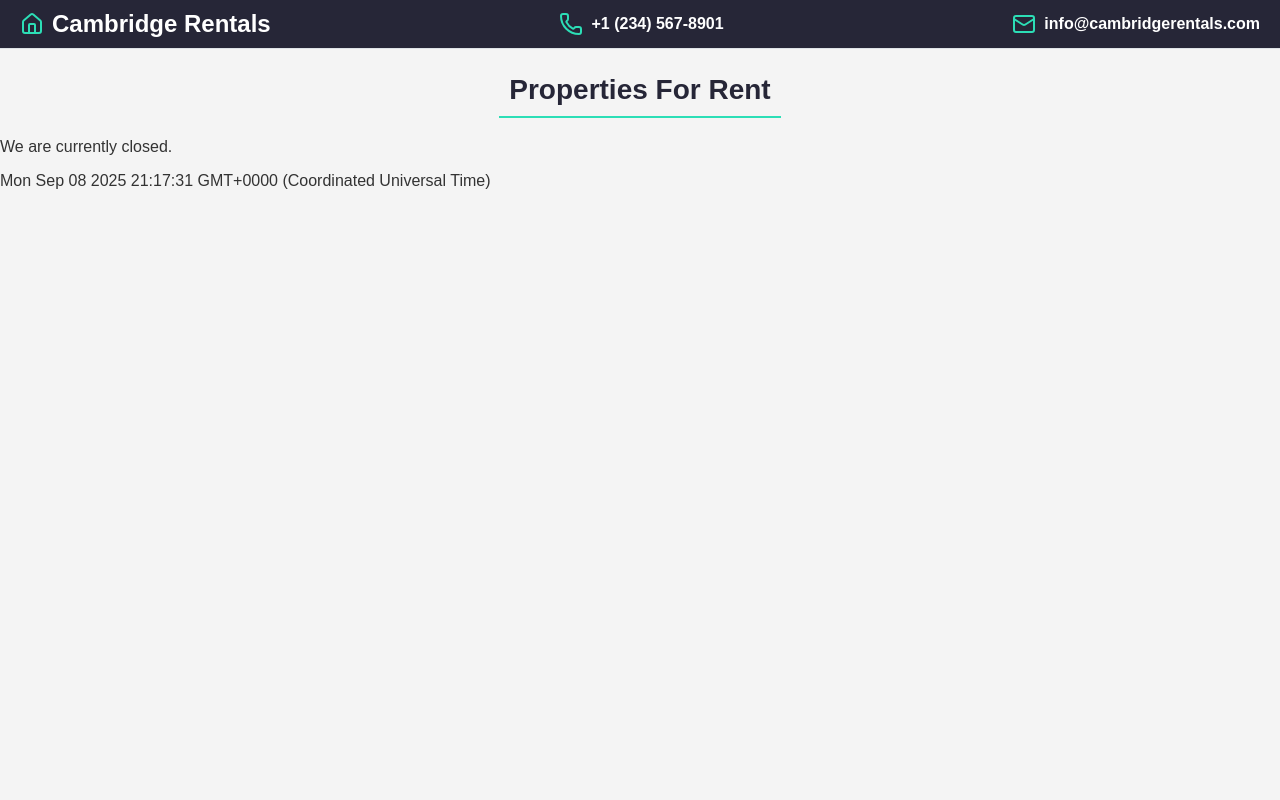
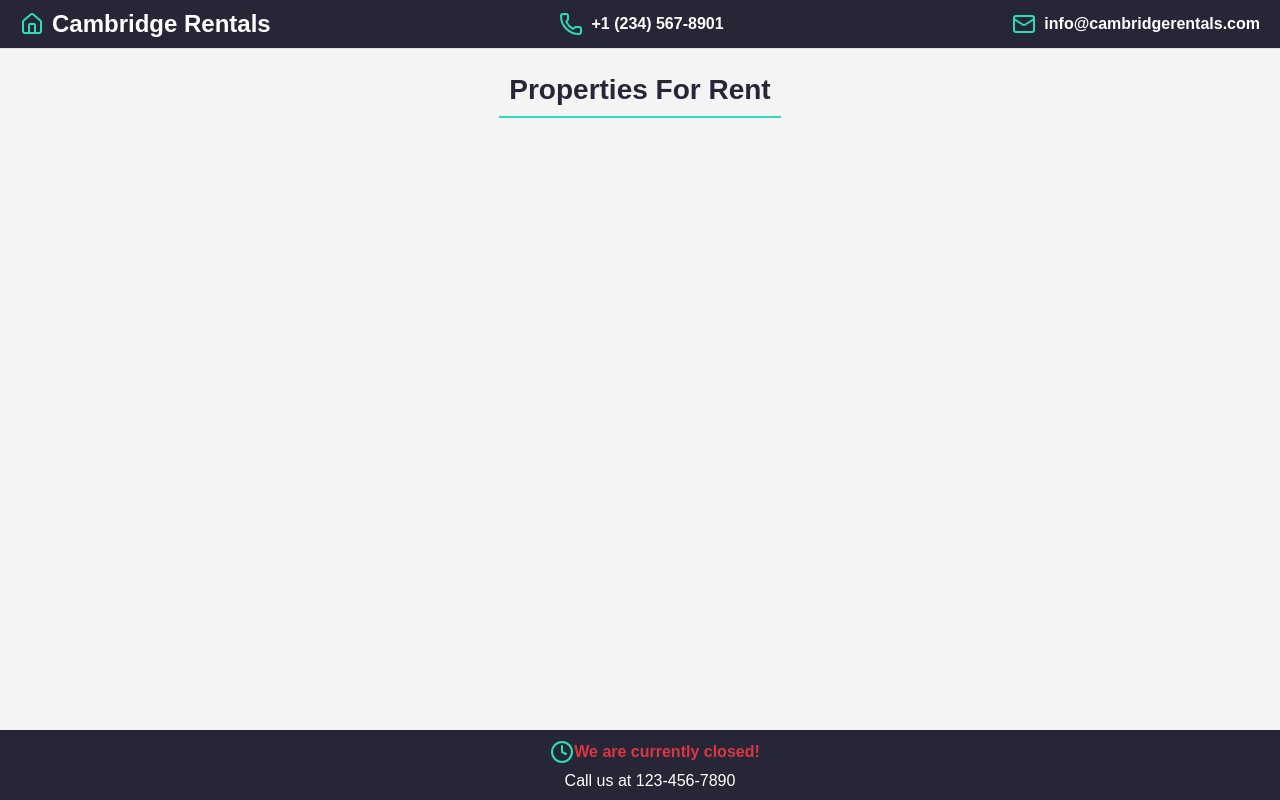
Before and after one commit to BadrAlioui/learn-react, a React (Vite) app in the folder react-project/: page / in a window 1280 px wide. Built offline with nearby package versions, Linux system fonts and the light colour scheme.

Commit message:
Added the style to the footer

```diff
--- a/react-project/src/App.jsx
+++ b/react-project/src/App.jsx
@@ -12,7 +12,7 @@ const App = () => {
         <Title />
         <PropertyList />
       </main>
-      <Footer />
+      <Footer className="footer" />
     </div>
   );
 };
--- a/react-project/src/components/Footer/Footer.css
+++ b/react-project/src/components/Footer/Footer.css
@@ -0,0 +1,39 @@
+.footer {
+  background-color: #262637;
+  color: white;
+  text-align: center;
+  padding: 0.625rem;
+  position: fixed;
+  left: 0;
+  right: 0;
+  bottom: 0;
+  z-index: 10;
+  width: 100%;
+  font-size: 1rem;
+}
+.message {
+  display: flex;
+  justify-content: center;
+  align-items: center;
+}
+
+.footer .icon {
+  margin-left: 0.625rem;
+  color: #2cdeb6;
+  transition: transform 0.3s ease;
+}
+
+.footer .status{
+
+  font-weight: bold;
+}
+
+.footer .status.open {
+  color: #28a745;
+
+}
+
+.footer .status.closed {
+  color: #dc3545;
+  font-weight: bold;
+}
--- a/react-project/src/components/Footer/Footer.jsx
+++ b/react-project/src/components/Footer/Footer.jsx
@@ -1,21 +1,47 @@
-import './Footer.css'
+import { Clock } from "lucide-react";
+import "./Footer.css";
 
+// Composant Footer affichant l'état d'ouverture selon l'heure et le jour
 const Footer = () => {
-    const openingHours = 9;
-    const closingHours = 7;
-    const now = new Date();
-    const currentHour = now.getHours();
-    const currentDay = now.getDay();
-    const isWeekDay = currentDay >= 1 && currentDay <= 6;
-    const isOpen = isWeekDay && currentHour >= openingHours && currentHour < closingHours;
-    return (
-        <footer>
+  const openingHours = 9; // Heure d'ouverture (9h)
+  const closingHours = 7; // Heure de fermeture (19h)
+  const now = new Date(); // Date et heure actuelles
+  const currentHour = now.getHours(); // Heure actuelle
+  const currentDay = now.getDay(); // Jour actuel (0 = dimanche, 6 = samedi)
+  const isWeekDay = currentDay >= 1 && currentDay <= 6; // True si jour de semaine (lundi-samedi)
+  const isOpen =
+    isWeekDay && currentHour >= openingHours && currentHour < closingHours; // True si ouvert
 
-            {currentHour < openingHours || currentHour >= closingHours ? <p>We are currently closed.</p> : <p>Welcome to our website!</p>}
-            <p>{now.toString()}</p>
+  // Élément affiché si ouvert (actuellement vide)
+  const openElement = (
+    <>
+      <div className="message">
+        <Clock className="icon" />
 
-        </footer>
-    );
-}
+        <span className="status open">We are currently open!</span>
+      </div>
+      <div>
+        <span>Call us at 123-456-7890</span>
+      </div>
+    </>
+  );
+
+  // Élément affiché si fermé (actuellement vide)
+  const closeElement = (
+    <>
+      <div className="message">
+        <Clock className="icon" />
+        <span className="status closed">We are currently closed!</span>
+      </div>
+      <div style={{ marginTop: "0.5rem" }}>
+        <span>Call us at 123-456-7890</span>
+      </div>
+    </>
+  );
+
+  return (
+    <footer className="footer">{isOpen ? openElement : closeElement}</footer>
+  );
+};
 
 export default Footer;
```
